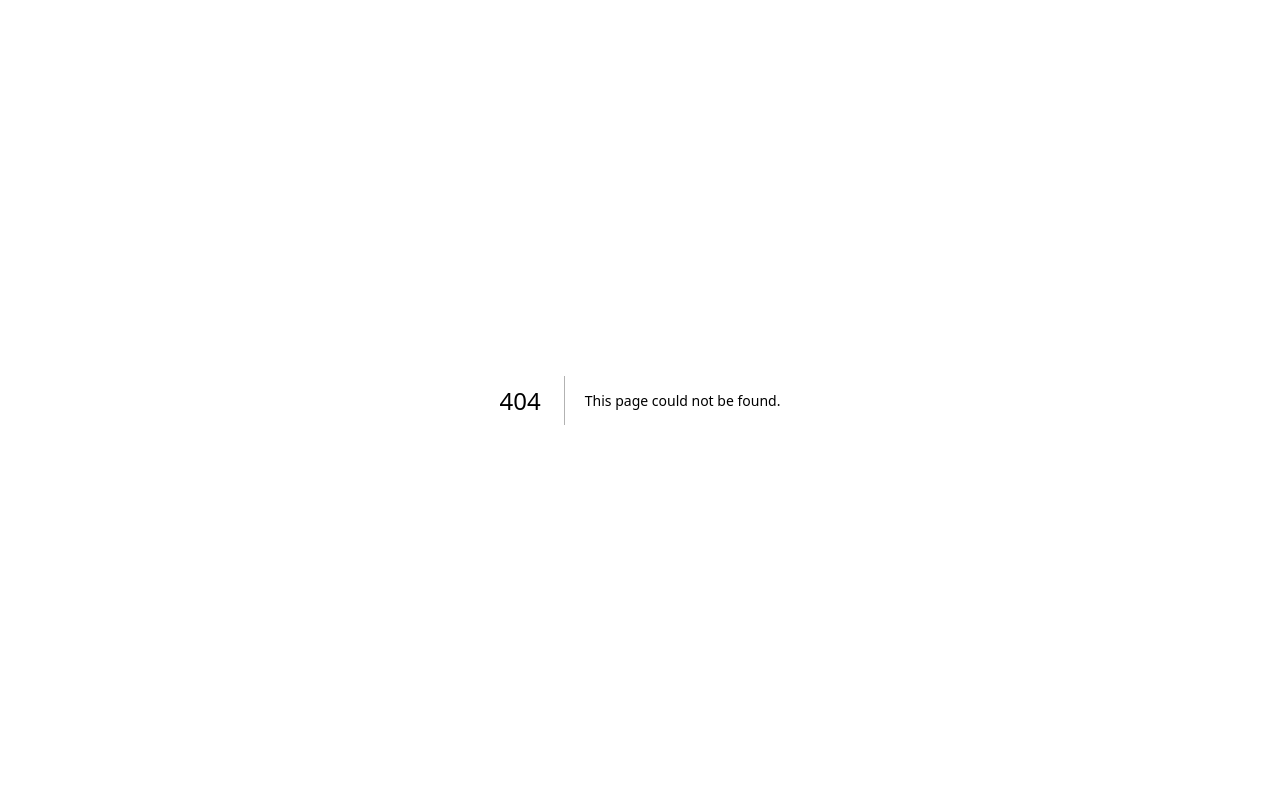
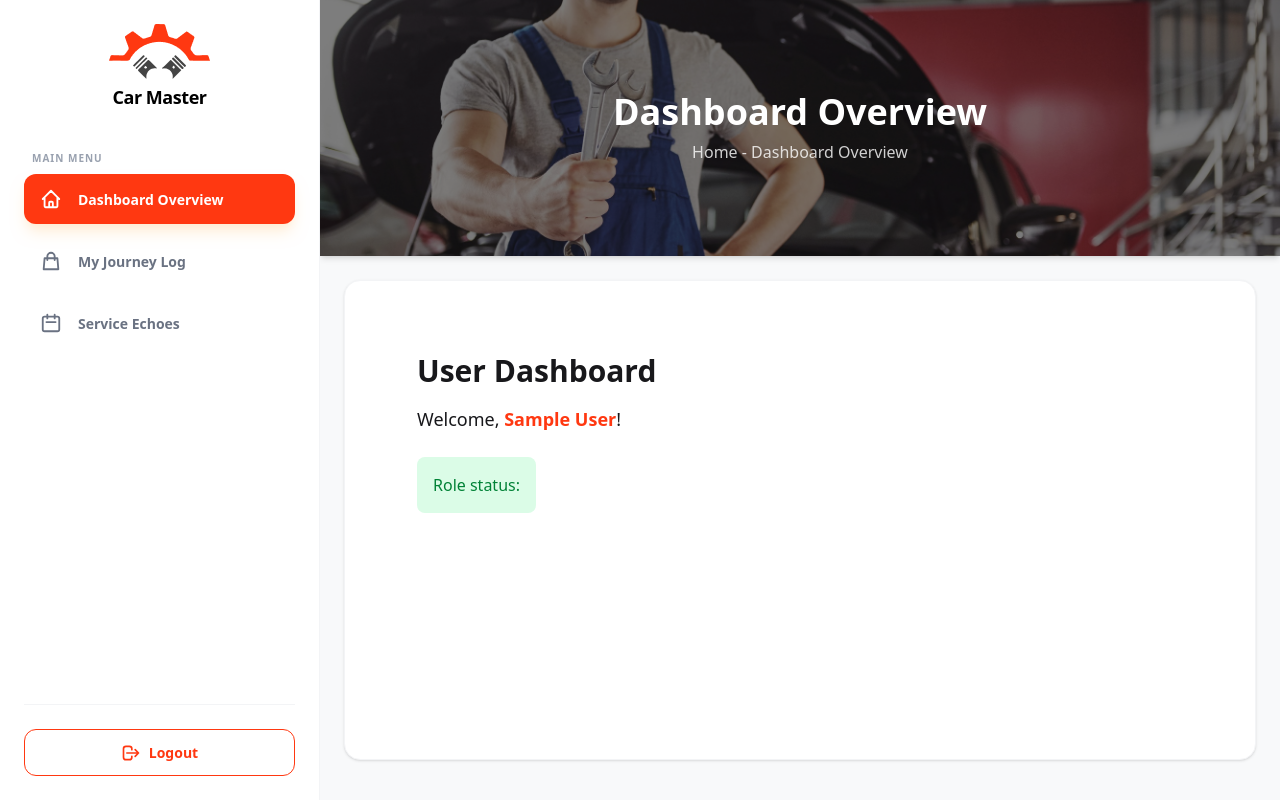
Before and after one commit to Muntasir-WSX/CarMaster, a Next.js app: page /user in a window 1280 px wide. Before the commit this address had no page. Built offline with nearby package versions, Linux system fonts and the light colour scheme; no server answers; sample sign-in values are in the browser's storage.

Commit message:
Dashbaord user started

```diff
--- a/src/ShareComponents/NavBar.jsx
+++ b/src/ShareComponents/NavBar.jsx
@@ -10,9 +10,9 @@ import Image from "next/image";
 export default function NavBar() {
   const { data: session, status } = useSession();
   const pathname = usePathname();
-  const role = session?.user?.role;
 
-  const dashboardPath = session?.user?.role === "admin" ? "/admin" : "/my-bookings";
+const role = session?.user?.role;
+const dashboardPath = role === "admin" ? "/admin" : "/user";
 
   const navItems = [
     { title: "Home", path: "/" },
--- a/src/app/(dashboard)/layout.jsx
+++ b/src/app/(dashboard)/layout.jsx
@@ -3,110 +3,103 @@ import { useSession, signOut } from 'next-auth/react';
 import { redirect, usePathname } from 'next/navigation';
 import Link from 'next/link';
 import React from 'react';
-import { HiOutlineHome, HiOutlineCalendar, HiOutlineViewGrid, HiOutlineLogout, HiMenuAlt2 } from "react-icons/hi";
+import { HiOutlineHome, HiOutlineCalendar, HiOutlineViewGrid, HiOutlineLogout, HiMenuAlt2, HiOutlineShoppingBag } from "react-icons/hi";
 import NavLogo from '@/ShareComponents/NavLogo';
 import { PiPlus } from 'react-icons/pi';
+import Image from 'next/image';
+import bannerimg from "../../../public/assets/images/homeCarousel/4.jpg";
 
 export default function DashboardLayout({ children }) {
   const { data: session, status } = useSession();
   const pathname = usePathname();
 
-  if (status === "loading") {
-    return (
+  if (status === "loading") return (
     <div className="flex justify-center items-center h-screen bg-white">
       <span className="loading loading-spinner loading-lg text-[#FF3811]"></span>
     </div>
   );
-  }
 
-  if (!session || session?.user?.role !== "admin") {
-    redirect('/');
-  }
+  if (!session) redirect('/login');
 
-  const menuItems = [
+  const isAdmin = session?.user?.role === "admin";
+
+  // তোমার ফোল্ডার স্ট্রাকচার অনুযায়ী পাথ সেট করা হলো
+  const menuItems = isAdmin ? [
     { title: "Dashboard Overview", path: "/admin", icon: <HiOutlineHome size={22} /> },
     { title: "All Appointments", path: "/admin/all-appointments", icon: <HiOutlineCalendar size={22} /> },
     { title: "All Bookings", path: "/admin/all-bookings", icon: <HiOutlineViewGrid size={22} /> },
     { title: "Manage Services", path: "/admin/manage-services", icon: <HiOutlineViewGrid size={22} /> },
     { title: "Add Service", path: "/admin/add-service", icon: <PiPlus size={22} /> },
+  ] : [
+    { title: "Dashboard Overview", path: "/user", icon: <HiOutlineHome size={22} /> },
+    { title: "My Journey Log", path: "/user/my-bookings", icon: <HiOutlineShoppingBag size={22} /> },
+    { title: "Service Echoes", path: "/user/appointment", icon: <HiOutlineCalendar size={22} /> },
   ];
 
+  const currentPage = menuItems.find(item => item.path === pathname)?.title || "Dashboard";
 
   return (
-    <div className="drawer lg:drawer-open bg-[#F8F9FA]">
-      <input id="admin-drawer" type="checkbox" className="drawer-toggle" />
+    <div className="drawer lg:drawer-open bg-[#F8F9FA] min-h-screen">
+      <input id="main-drawer" type="checkbox" className="drawer-toggle" />
+
       <div className="drawer-content flex flex-col">
-        <header className="navbar bg-white border-b border-gray-100 px-6 py-4 sticky top-0 z-30">
+        {/* মোবাইল হেডার - এটি ড্রয়ার ওপেন করার জন্য দরকার */}
+        <header className="navbar bg-white border-b border-gray-100 px-6 py-4 sticky top-0 z-30 lg:hidden">
           <div className="flex-1">
-            <label htmlFor="admin-drawer" className="btn btn-ghost drawer-button lg:hidden mr-2">
+            <label htmlFor="main-drawer" className="btn btn-ghost drawer-button mr-2">
               <HiMenuAlt2 size={24} />
             </label>
-            <div>
-              <h1 className="text-xl font-bold text-gray-800">
-                {menuItems.find(item => item.path === pathname)?.title || "Admin Panel"}
-              </h1>
-              <p className="text-xs text-gray-500 hidden md:block">Welcome back, {session?.user?.name.split(' ')[0]}!</p>
+            <h1 className="text-xl font-bold text-gray-800">{currentPage}</h1>
+          </div>
+        </header>
+
+        {/* ব্যানার সেকশন */}
+        <div className="relative h-48 md:h-64 w-full overflow-hidden shadow-md">
+          <Image src={bannerimg} alt="Banner" fill className="object-cover" priority />
+          <div className="absolute inset-0 bg-black/50 flex flex-col items-center justify-center text-white">
+            <h1 className="text-3xl md:text-4xl font-bold">{currentPage}</h1>
+            <p className="mt-2 opacity-80 text-sm md:text-base">Home - {currentPage}</p>
           </div>
         </div>
-        </header>
-        <main className="p-6 min-h-[calc(100-80px)]">
-          <div className="bg-white rounded-2xl shadow-sm border border-gray-100 min-h-[70vh] p-4 md:p-8">
+
+        {/* মেইন এরিয়া */}
+        <main className="p-4 md:p-6">
+          <div className="bg-white rounded-2xl shadow-sm border border-gray-100 p-6 md:p-8 min-h-[60vh]">
             {children}
           </div>
         </main>
       </div>
+
+      {/* সাইডবার */}
       <div className="drawer-side z-40">
-        <label htmlFor="admin-drawer" aria-label="close sidebar" className="drawer-overlay"></label>
-
-        <div className="menu p-6 w-80 min-h-full bg-white border-r border-gray-100 text-gray-700 flex flex-col">
+        <label htmlFor="main-drawer" aria-label="close sidebar" className="drawer-overlay"></label>
+        <div className="menu p-6 w-80 min-h-full bg-white border-r border-gray-100 flex flex-col">
           <div className="mb-10 text-center lg:text-left">
-            <div className="flex justify-center lg:justify-start mb-6">
             <NavLogo />
           </div>
-            <div className="bg-gray-50 p-4 rounded-xl flex items-center gap-3 border border-gray-100">
-               <div className="avatar">
-                  <div className="w-12 rounded-full ring ring-[#FF3811] ring-offset-base-100 ring-offset-2">
-                    <img src={session?.user?.image || "https://i.ibb.co.com/mR7099X/user.png"} alt="admin" />
-                  </div>
-               </div>
-               <div className="overflow-hidden">
-                  <h4 className="font-bold text-gray-900 truncate text-sm">{session?.user?.name}</h4>
-                  <div className="badge badge-success badge-sm text-[10px] text-white font-bold uppercase tracking-tighter py-2">
-                    {session?.user?.role}
-                  </div>
-               </div>
-            </div>
-          </div>
+
           <ul className="flex-1 space-y-3">
             <p className="text-[10px] font-bold text-gray-400 uppercase tracking-widest px-2 mb-2">Main Menu</p>
             {menuItems.map((item, index) => {
               const isActive = pathname === item.path;
               return (
                 <li key={index}>
-                  <Link
-                    href={item.path}
-                    className={`flex items-center gap-4 py-3.5 px-4 rounded-xl transition-all duration-300 group ${
-                      isActive
-                      ? "bg-[#FF3811] text-white shadow-lg shadow-orange-100"
-                      : "hover:bg-orange-50 hover:text-[#FF3811] text-gray-500"
-                    }`}
-                  >
-                    <span className={`${isActive ? "text-white" : "text-gray-400 group-hover:text-[#FF3811]"}`}>
+                  <Link href={item.path}
+                    className={`flex items-center gap-4 py-3.5 px-4 rounded-xl transition-all duration-300 ${
+                      isActive ? "bg-[#FF3811] text-white shadow-lg shadow-orange-100" : "text-gray-500 hover:bg-orange-50"
+                    }`}>
                     {item.icon}
-                    </span>
                     <span className="font-semibold">{item.title}</span>
                   </Link>
                 </li>
               );
             })}
           </ul>
+
           <div className="mt-auto pt-6 border-t border-gray-100">
-             <button
-                onClick={() => signOut({ callbackUrl: '/' })}
-                className="btn btn-sm sm:btn-md bg-white text-gray-700 border-[#FF3811] hover:text-white hover:bg-[#FF3811] w-full rounded-xl py-3 px-4 h-auto"
-              >
-                <HiOutlineLogout size={22} />
-                <span className="font-bold">Logout </span>
+            <button onClick={() => signOut({ callbackUrl: '/' })}
+              className="btn btn-outline border-[#FF3811] text-[#FF3811] hover:bg-[#FF3811] hover:text-white w-full rounded-xl gap-2 h-auto py-3">
+              <HiOutlineLogout size={20} /> Logout
             </button>
           </div>
         </div>
--- /dev/null
+++ b/src/app/(dashboard)/user/my-bookings/page.jsx
@@ -0,0 +1,63 @@
+"use client";
+import { useSession } from 'next-auth/react';
+import React, { useEffect, useState } from 'react';
+
+export default function MyBookingsPage() {
+  const { data: session } = useSession();
+  const [bookings, setBookings] = useState([]);
+  const [loading, setLoading] = useState(true);
+
+  useEffect(() => {
+    if (session?.user?.email) {
+      fetch(`/api/bookings?email=${session.user.email}`)
+        .then((res) => res.json())
+        .then((data) => {
+          setBookings(data);
+          setLoading(false);
+        });
+    }
+  }, [session?.user?.email]);
+
+  if (loading) return <div className="text-center py-20 animate-pulse text-[#FF3811]">Loading your journey...</div>;
+
+  return (
+    <div>
+      <h2 className="text-2xl font-bold mb-6 text-gray-800">My Journey Log</h2>
+
+      {bookings.length > 0 ? (
+        <div className="overflow-x-auto">
+          <table className="table w-full">
+            <thead>
+              <tr className="text-gray-500">
+                <th>Service</th>
+                <th>Date</th>
+                <th>Price</th>
+                <th>Status</th>
+              </tr>
+            </thead>
+            <tbody>
+              {bookings.map((booking) => (
+                <tr key={booking._id} className="hover:bg-gray-50">
+                  <td className="font-semibold">{booking.serviceName}</td>
+                  <td>{booking.date}</td>
+                  <td>${booking.price}</td>
+                  <td>
+                    <span className={`px-3 py-1 rounded-full text-xs font-bold ${
+                      booking.status === 'Approved' ? 'bg-green-100 text-green-700' : 'bg-orange-100 text-orange-700'
+                    }`}>
+                      {booking.status}
+                    </span>
+                  </td>
+                </tr>
+              ))}
+            </tbody>
+          </table>
+        </div>
+      ) : (
+        <div className="text-center py-10 text-gray-500">
+          No bookings found. Start your journey by booking a service!
+        </div>
+      )}
+    </div>
+  );
+}
--- /dev/null
+++ b/src/app/(dashboard)/user/page.jsx
@@ -0,0 +1,21 @@
+"use client";
+import { useSession } from 'next-auth/react';
+import React from 'react';
+
+const UserDashboard = () => {
+  const { data: session } = useSession();
+
+  return (
+    <div className="p-10">
+      <h1 className="text-3xl font-bold">User Dashboard</h1>
+      <p className="mt-4 text-lg">
+        Welcome, <span className="text-[#FF3811] font-semibold">{session?.user?.name || "user"}</span>!
+      </p>
+      <div className="mt-6 p-4 bg-green-100 rounded-lg text-green-700 inline-block">
+        Role status: <strong>{session?.user?.role}</strong>
+      </div>
+    </div>
+  );
+};
+
+export default UserDashboard;
--- a/src/app/api/auth/[...nextauth]/route.js
+++ b/src/app/api/auth/[...nextauth]/route.js
@@ -59,10 +59,12 @@ callbacks: {
     },
 
 
-    async jwt({ token, user }) {
+   async jwt({ token, user }) {
+
       if (user) {
         token.role = user.role;
-      } else {
+      }
+      if (!token.role) {
         const userCollection = await dbConnect(collectionsName.usersCollection);
         const dbUser = await userCollection.findOne({ email: token.email });
         if (dbUser) {
--- a/src/app/layout.js
+++ b/src/app/layout.js
@@ -50,6 +50,7 @@ export default function RootLayout({ children }) {
               },
             },
           }}
+          suppressHydrationWarning={true}
         />
         {children}
         </AuthProvider>
```
Lines whose indentation alone changed are shown as unchanged.
